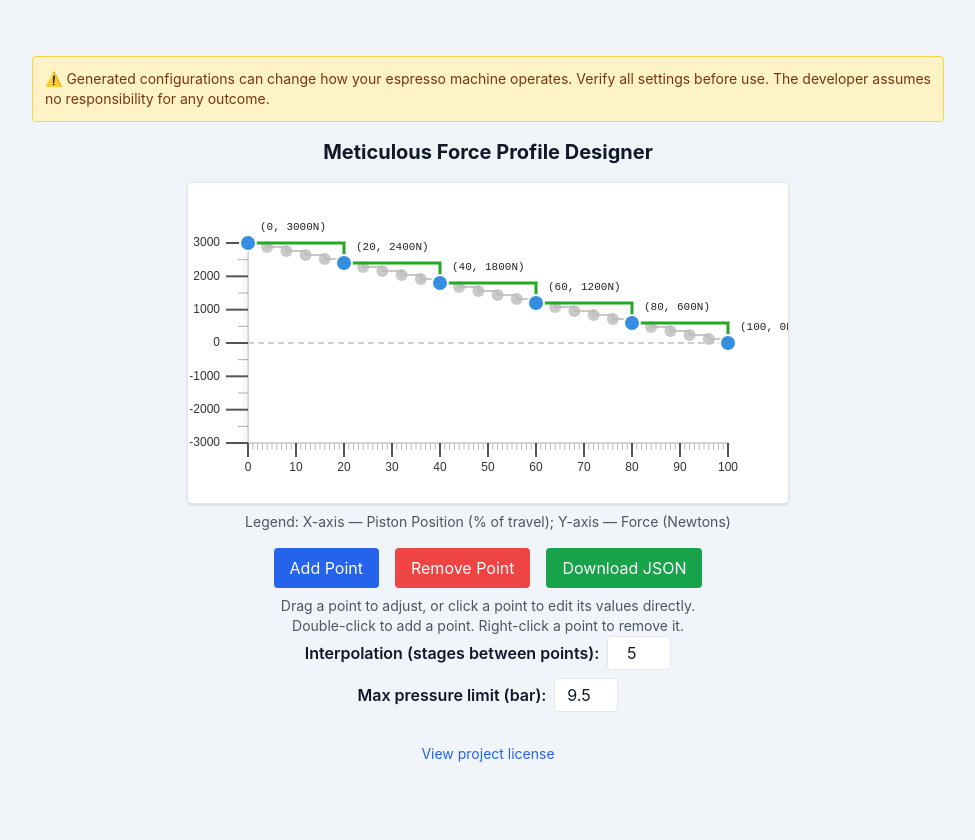
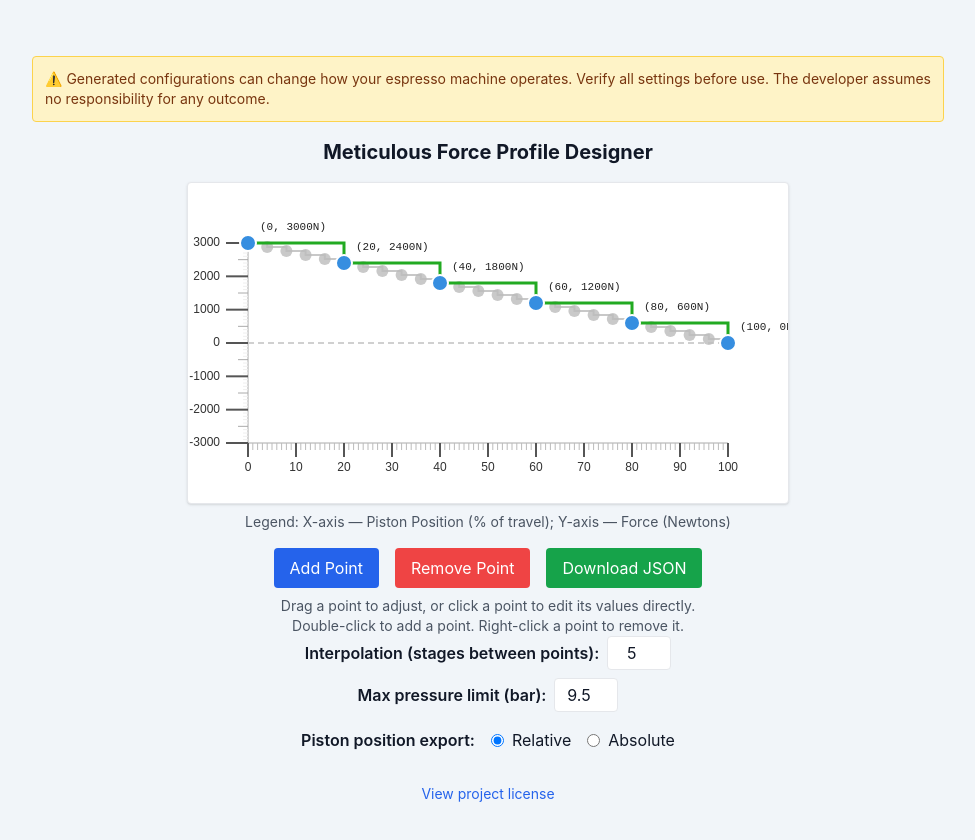
Before and after one commit to rbcollins123/meticulos-power-profile, a Vue app: page / in a window 1280 px wide. Shown: the top 840 px of the page, without its empty margins (152-1127 px from the left). Built offline with nearby package versions, Linux system fonts and the light colour scheme.

Commit message:
Add piston position export mode toggle

```diff
--- a/src/App.vue
+++ b/src/App.vue
@@ -67,6 +67,17 @@
           v-model.number="maxPressure"
           class="border px-2 py-1 w-16 rounded text-center"
         />
+      </div>
+      <div class="mb-4 flex flex-wrap items-center justify-center gap-4">
+        <span class="font-semibold">Piston position export:</span>
+        <label class="flex items-center gap-2">
+          <input type="radio" name="position-mode" value="relative" v-model="positionMode" />
+          Relative
+        </label>
+        <label class="flex items-center gap-2">
+          <input type="radio" name="position-mode" value="absolute" v-model="positionMode" />
+          Absolute
+        </label>
       </div>
       <div v-if="jsonOutput" class="mt-4">
         <h3 class="font-semibold">Preview:</h3>
@@ -140,6 +151,7 @@
 
 const interpolation = ref(5);
 const maxPressure = ref(9.5);
+const positionMode = ref("relative");
 
 const curveCanvas = ref(null);
 const jsonOutput = ref("");
@@ -530,7 +542,7 @@
             type: "piston_position",
             value: pos1,
             comparison,
-            relative: false
+            relative: positionMode.value === "relative"
           }
         ],
         limits: [
```
